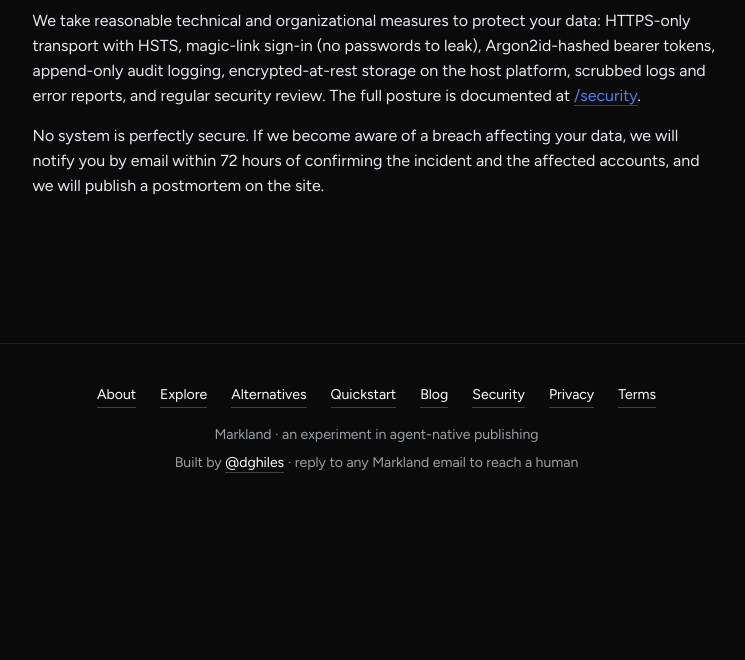
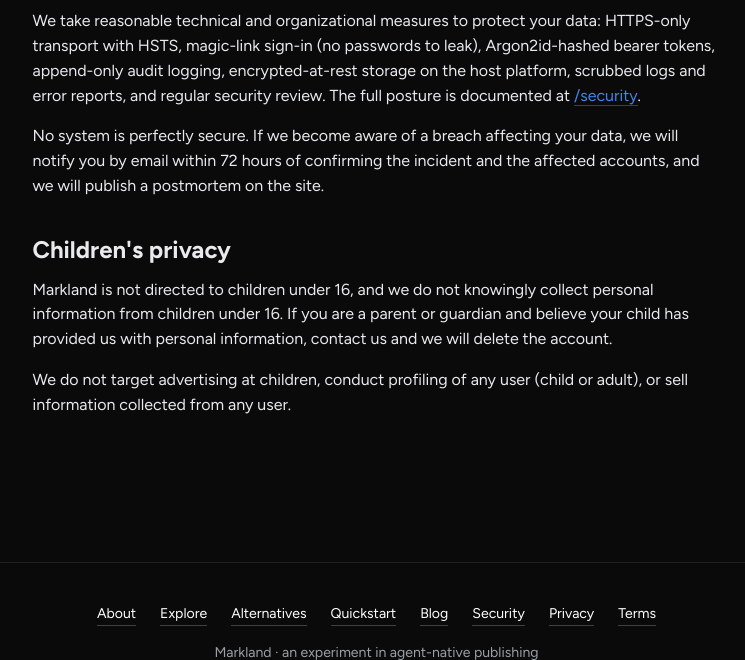
Before and after one commit to dghiles/markland, a Python web app: template src/markland/web/templates/privacy.html in a window 1280 px wide. Shown: the part 4805-5465 px from the top of the page, without its empty margins (256-1001 px from the left). Before the commit the page ends 5278 px from the top, so only its background shows below. Run offline with Jinja, Linux system fonts and the light colour scheme; the template is opened without the code that fills it, so the values that code supplies are empty.

Commit message:
feat(privacy): Children's privacy section

```diff
--- a/src/markland/web/templates/privacy.html
+++ b/src/markland/web/templates/privacy.html
@@ -165,5 +165,15 @@
     No system is perfectly secure. If we become aware of a breach affecting your data, we will notify you by email within 72 hours of confirming the incident and the affected accounts, and we will publish a postmortem on the site.
   </p>
 
+  <h2 style="margin-top: 2rem; margin-bottom: 0.6rem;">Children's privacy</h2>
+
+  <p style="margin-bottom: 1rem;">
+    Markland is not directed to children under 16, and we do not knowingly collect personal information from children under 16. If you are a parent or guardian and believe your child has provided us with personal information, contact us and we will delete the account.
+  </p>
+
+  <p style="margin-bottom: 1rem;">
+    We do not target advertising at children, conduct profiling of any user (child or adult), or sell information collected from any user.
+  </p>
+
 </article>
 {% endblock %}
```
